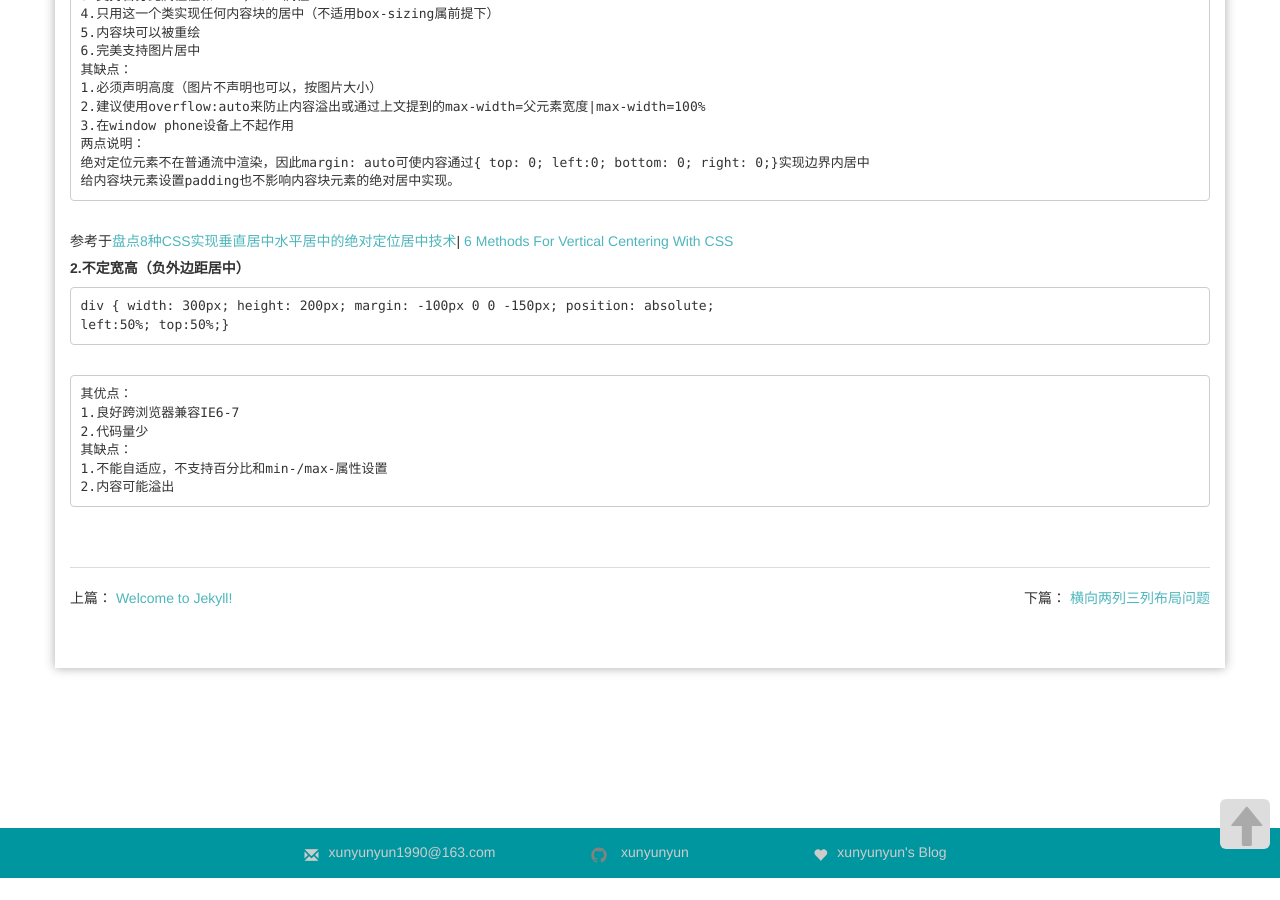
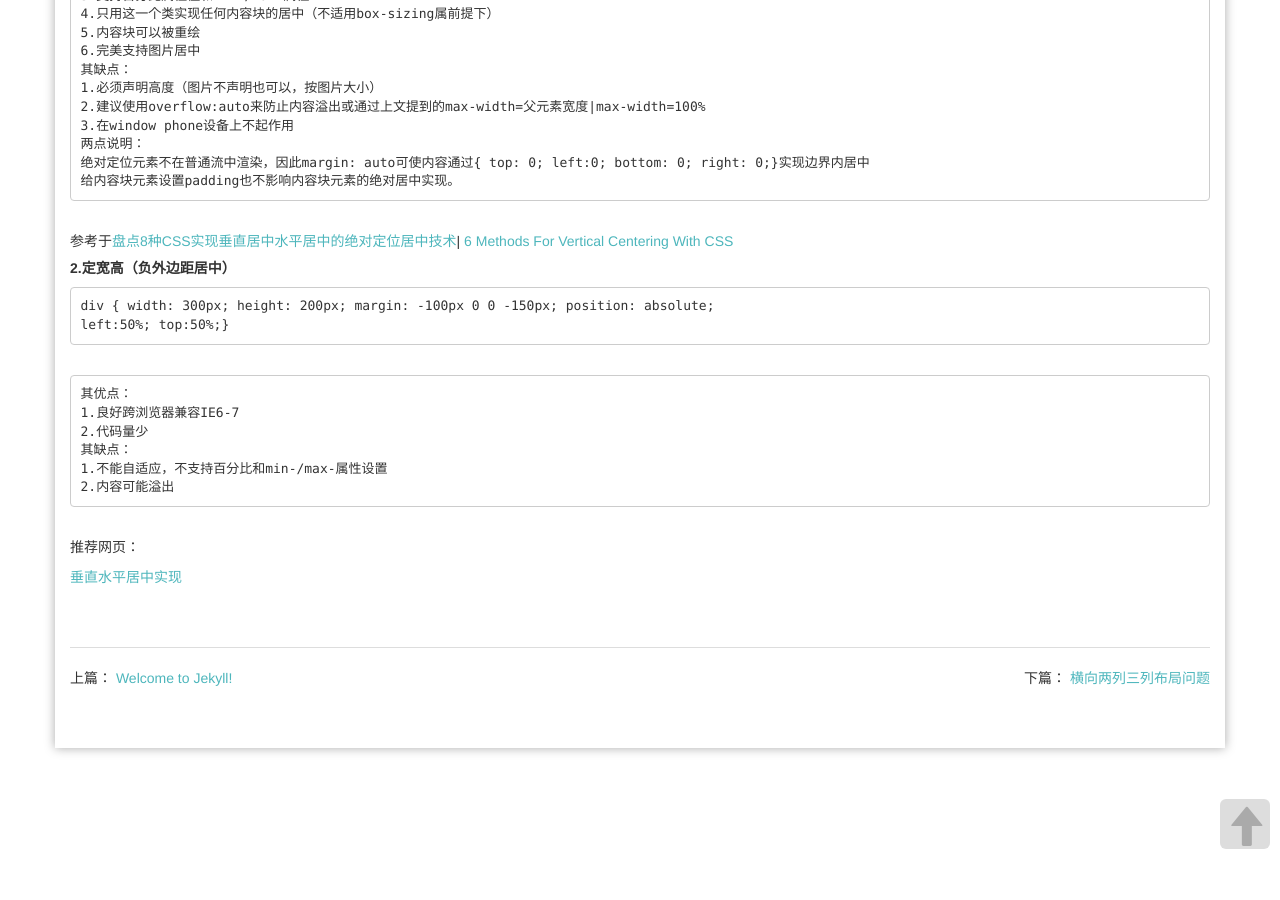
Before and after one commit to xunyunyun/xunyunyun.github.io, a Jekyll site: the page built from _posts/2015-07-02-CSS-middle-position.markdown, in a window 1280 px wide and 900 px high, scrolled down 1800 px. Built offline with Jekyll 4.4.1, drawn with Linux system fonts in a browser that asks for light colours; nearby versions of some CDN libraries; comment, search, counter and statistics services are not loaded; before the commit the page ends 2678 px from its top, so only the background shows below that.

Commit message:
change geshi

````diff
--- a/_posts/2015-07-02-CSS-middle-position.markdown
+++ b/_posts/2015-07-02-CSS-middle-position.markdown
@@ -98,7 +98,7 @@ position: relative; left: -50%;
 参考于[盘点8种CSS实现垂直居中水平居中的绝对定位居中技术](http://blog.csdn.net/freshlover/article/details/11579669)|
 [6 Methods For Vertical Centering With CSS](http://www.vanseodesign.com/css/vertical-centering/)
 
-#####**2.不定宽高（负外边距居中）**
+#####**2.定宽高（负外边距居中）**
 
 ```
 div { width: 300px; height: 200px; margin: -100px 0 0 -150px; position: absolute;
@@ -111,3 +111,8 @@ left:50%; top:50%;}
     其缺点：
     1.不能自适应，不支持百分比和min-/max-属性设置
     2.内容可能溢出
+
+
+推荐网页：
+
+[垂直水平居中实现](http://f2e.souche.com/blog/jie-du-cssbu-ju-zhi-shui-ping-chui-zhi-ju-zhong/)
````
